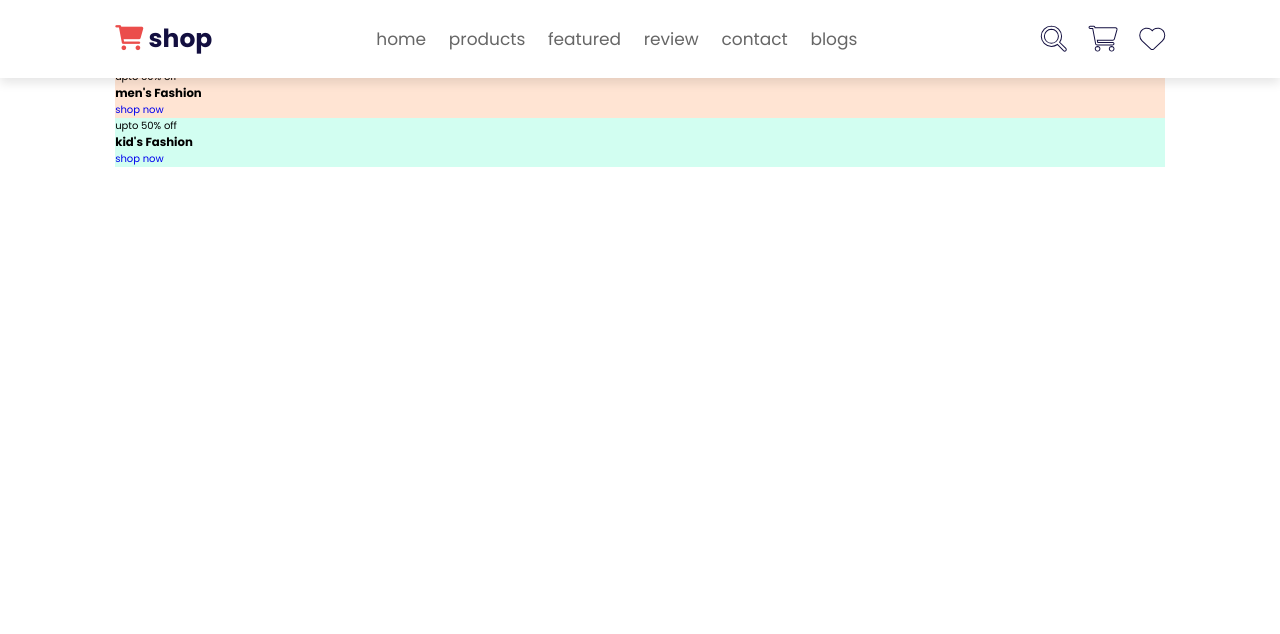
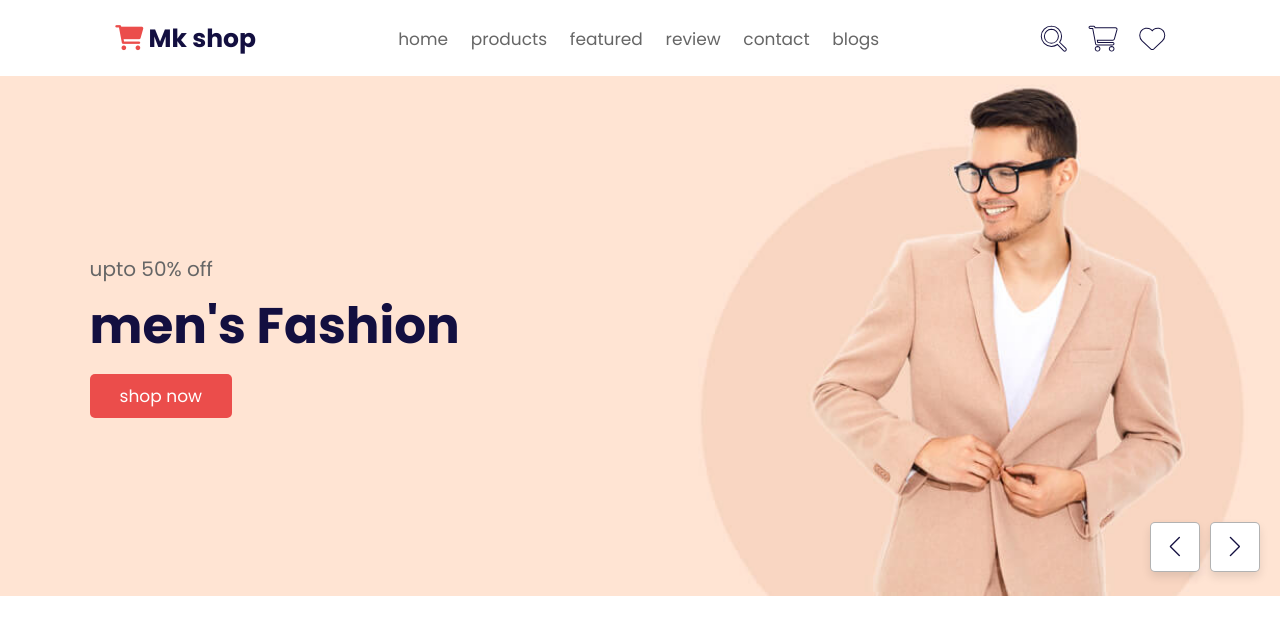
Before and after one commit to karthikgpi1/E-commerce-website, a plain HTML site: page index.html in a window 1280 px wide. Shown: the top 634 px of the page. Drawn offline with nearby package versions, Linux system fonts and the light colour scheme.

Commit message:
swiper slides

```diff
--- a/index.html
+++ b/index.html
@@ -8,6 +8,13 @@
     <!-- <link rel="stylesheet" href="css/style.css" /> -->
     <link type="text/css" rel="stylesheet" href="style.css" />
 
+    <!-- swiper link -->
+
+    <link
+      rel="stylesheet"
+      href="https://cdn.jsdelivr.net/npm/swiper@8/swiper-bundle.min.css"
+    />
+
     <!-- cdnjs font awesome link  -->
     <link
       rel="stylesheet"
@@ -17,7 +24,7 @@
   <body>
     <!-- header section starts -->
     <header class="header">
-      <a href="#" class="logo"><i class="fas fa-shopping-cart"></i> shop </a>
+      <a href="#" class="logo"><i class="fas fa-shopping-cart"></i> Mk shop </a>
 
       <nav class="navbar">
         <a href="#home">home</a>
@@ -49,10 +56,10 @@
 
     <!-- home section starts -->
     <section class="home" id="#home">
-      <div class="home-slider">
-        <div class="w">
+      <div class="swiper home-slider">
+        <div class="swiper-wrapper">
           <div
-            class="slide"
+            class="swiper-slide slide"
             style="background: url(image/banner1.jpg) no-repeat"
           >
             <div class="content">
@@ -63,7 +70,7 @@
           </div>
 
           <div
-            class="slide"
+            class="swiper-slide slide"
             style="background: url(image/banner2.jpg) no-repeat"
           >
             <div class="content">
@@ -74,7 +81,7 @@
           </div>
 
           <div
-            class="slide"
+            class="swiper-slide slide"
             style="background: url(image/banner3.jpg) no-repeat"
           >
             <div class="content">
@@ -84,10 +91,16 @@
             </div>
           </div>
         </div>
+
+        <div class="swiper-button-next"></div>
+        <div class="swiper-button-prev"></div>
       </div>
     </section>
     <!-- home section ends -->
 
+    <!-- swiper js link -->
+    <script src="https://cdn.jsdelivr.net/npm/swiper@8/swiper-bundle.min.js"></script>
+
     <script src="script.js"></script>
   </body>
 </html>
--- a/script.js
+++ b/script.js
@@ -18,3 +18,22 @@ window.onscroll = () =>{
     searchForm.classList.remove('active');
     navbar.classList.remove('active');
 }
+
+// home section swiper
+
+var swiper = new Swiper(".home-slider", {
+
+    // spaceBetween: 30,
+    centeredSlides: true,
+    loop:true,
+
+    autoplay: {
+        delay: 3000,
+        disableOnInteraction: false,
+    },
+
+    navigation: {
+      nextEl: ".swiper-button-next",
+      prevEl: ".swiper-button-prev",
+    },
+  });
--- a/style.scss
+++ b/style.scss
@@ -55,6 +55,21 @@ html{
 
 section{
     padding: 2rem 9%;
+}
+
+.btn{
+    display: inline-block;
+    margin-top: 1rem;
+    padding: .9rem 3rem;
+    border-radius: .5rem;
+    background: $red;
+    color: #fff;
+    font-size: 1.7rem;
+    cursor:pointer;
+
+    &:hover{
+       background: $black;
+    }
 }
 
 
@@ -143,7 +158,76 @@ section{
 }
 
 
+// home section starts
 
+.home{
+    padding: 0;
+    padding-top: 7.6rem;
+
+    .home-slider{
+
+        .slide{
+            min-height: 65vh;
+            display: flex;
+            align-items: center;
+            padding: 2rem;
+            padding-left: 7%;
+            background-size: cover !important;
+            background-position: center !important;
+
+            .content{
+                span{
+                    font-size: 2rem;
+                    color: $light-color;
+                }
+
+                h3{
+                    font-size: 5rem;
+                    color: $black;
+                    padding-top: .5rem;
+                }
+            }
+        }
+    }
+
+    .swiper-button-next{
+        top: 90%;
+        right: 2rem;
+    }
+
+    .swiper-button-prev{
+        top: 90%;
+        right: 8rem;
+        left: auto;
+    }
+
+    .swiper-button-next,
+    .swiper-button-prev{
+         height: 5rem;
+         width: 5rem;
+         border-radius: .5rem;
+         background: #fff;
+         box-shadow:$box-shadow;
+         border:$border;
+         color:$black ;
+
+         &:hover{
+             background: $red;
+             color: #fff;
+         }
+    }
+
+    .swiper-button-next::after,
+    .swiper-button-prev::after{
+        font-size: 2rem;
+    }
+}
+
+
+
+
+
+// home section ends
 
 
 
@@ -194,9 +278,9 @@ section{
         padding: 2rem;
     }
 
-    section{
-        padding: 2rem;
-    }
+
+
+
 }
 
 @media(max-width:768px){
@@ -235,6 +319,12 @@ section{
         }
     }
 
+    .home .home-slider .slide{
+        padding-left: 2rem;
+    }
+
+
+
 }
 
 @media(max-width:450px){
@@ -242,4 +332,6 @@ section{
     html{
         font-size: 50%;
     }
+
+
 }
```
Also changed, not shown: style.css, 1 other file.
